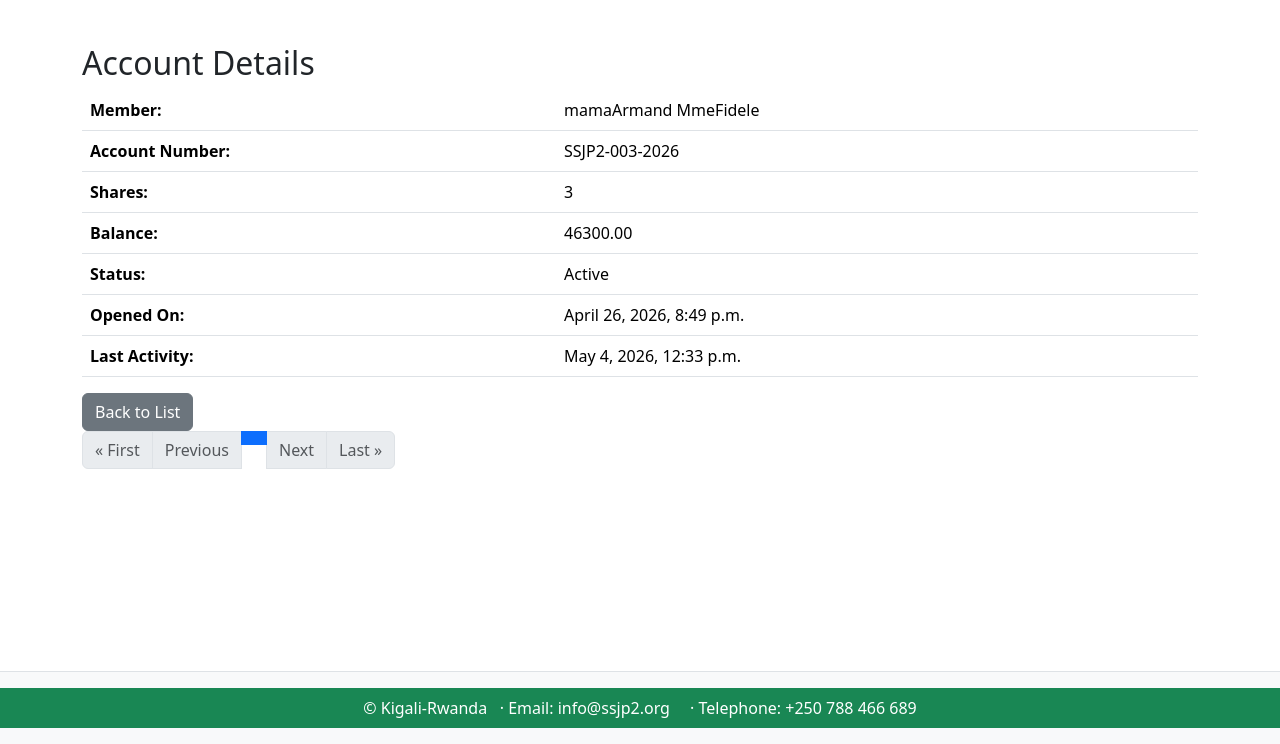
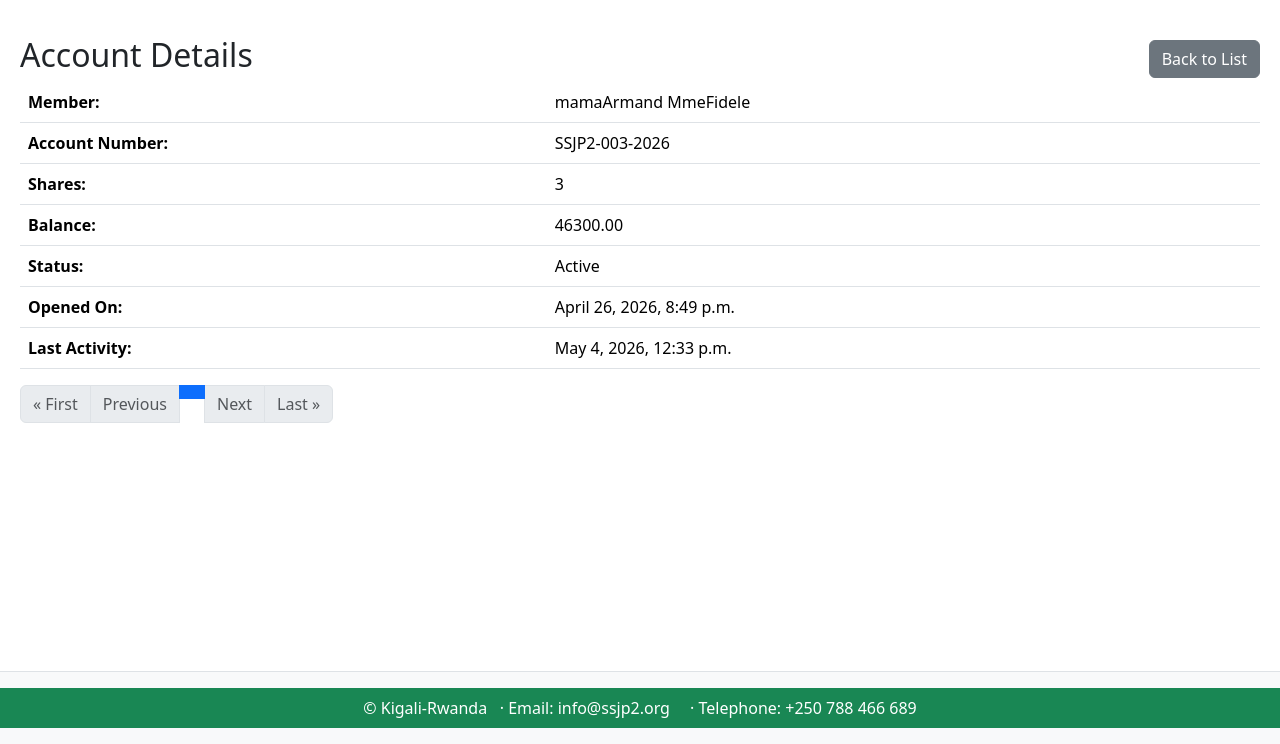
Before and after one commit to calpeSSJP2/SolidariteSJP2, a Django app: page /memberaccounts/3/ in a window 1280 px wide. Shown: the part 56-800 px from the top of the page. Run offline with Django 5.2, Linux system fonts and the light colour scheme; a user stored in the database is signed in; data comes from the database, SQL or seed files in the repository.

Commit message:
Add member_account_detail template

```diff
--- a/accounts/templates/accounts/member_account_detail.html
+++ b/accounts/templates/accounts/member_account_detail.html
@@ -1,7 +1,10 @@
 {% extends 'base.html' %}
 {% block content %}
-<div class="container mt-4">
+ <div class="d-flex justify-content-between align-items-center mt-3">
   <h2>Account Details</h2>
+
+  <a href="{% url 'accounts:member_account-list' %}" class="btn btn-secondary">Back to List</a>
+  </div>
 
   <table class="table">
     <tr>
@@ -26,9 +29,7 @@
       <th>Last Activity:</th><td>{{ object.last_activity_on|default:"N/A" }}</td>
     </tr>
   </table>
-  <div>
-  <a href="{% url 'accounts:member_account-list' %}" class="btn btn-secondary">Back to List</a>
-  </div>
+
 
    <nav aria-label="Page navigation">
     <ul class="pagination mb-0">
@@ -59,5 +60,5 @@
       {% endif %}
     </ul>
   </nav>
-</div>
+
 {% endblock %}
```
